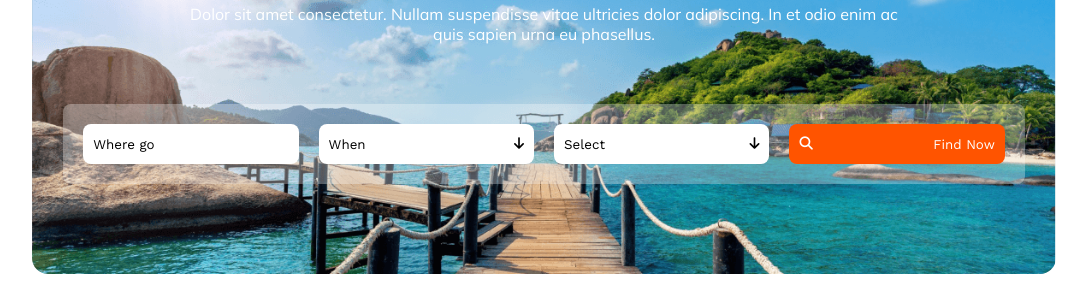
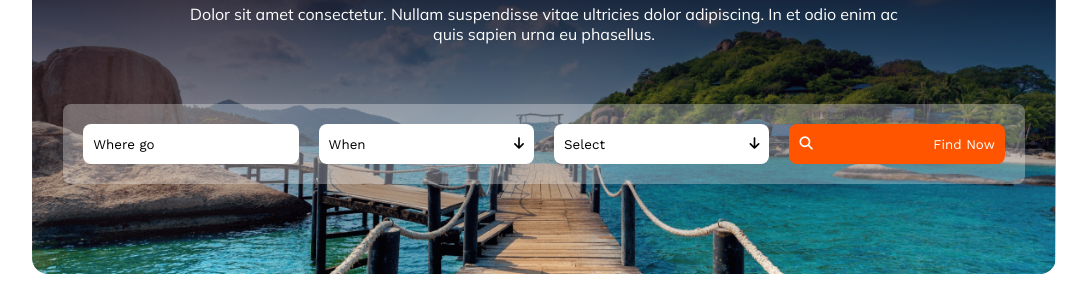
Before and after one commit to mahammadshariaralamsarker/Assingment-2, a plain HTML site: page index.html in a window 1280 px wide. Shown: the part 204-495 px from the top of the page, without its empty margins (96-1183 px from the left). Drawn offline with nearby package versions, Linux system fonts and the light colour scheme.

Commit message:
fnal commit7

```diff
--- a/style.css
+++ b/style.css
@@ -48,7 +48,7 @@
   align-items: center;
   padding-bottom: 90px;
   border-radius: 16px;
-  background: linear-gradient(180deg, #070211 0%, rgba(7, 2, 17, 0) 0%),
+  background: linear-gradient(180deg, #070211 0%, rgba(7, 2, 17, 0) 100%),
   url("image/Group\ 13\ \(1\)\ \(1\).png");
   background-repeat: no-repeat;
   background-size: cover;
```
